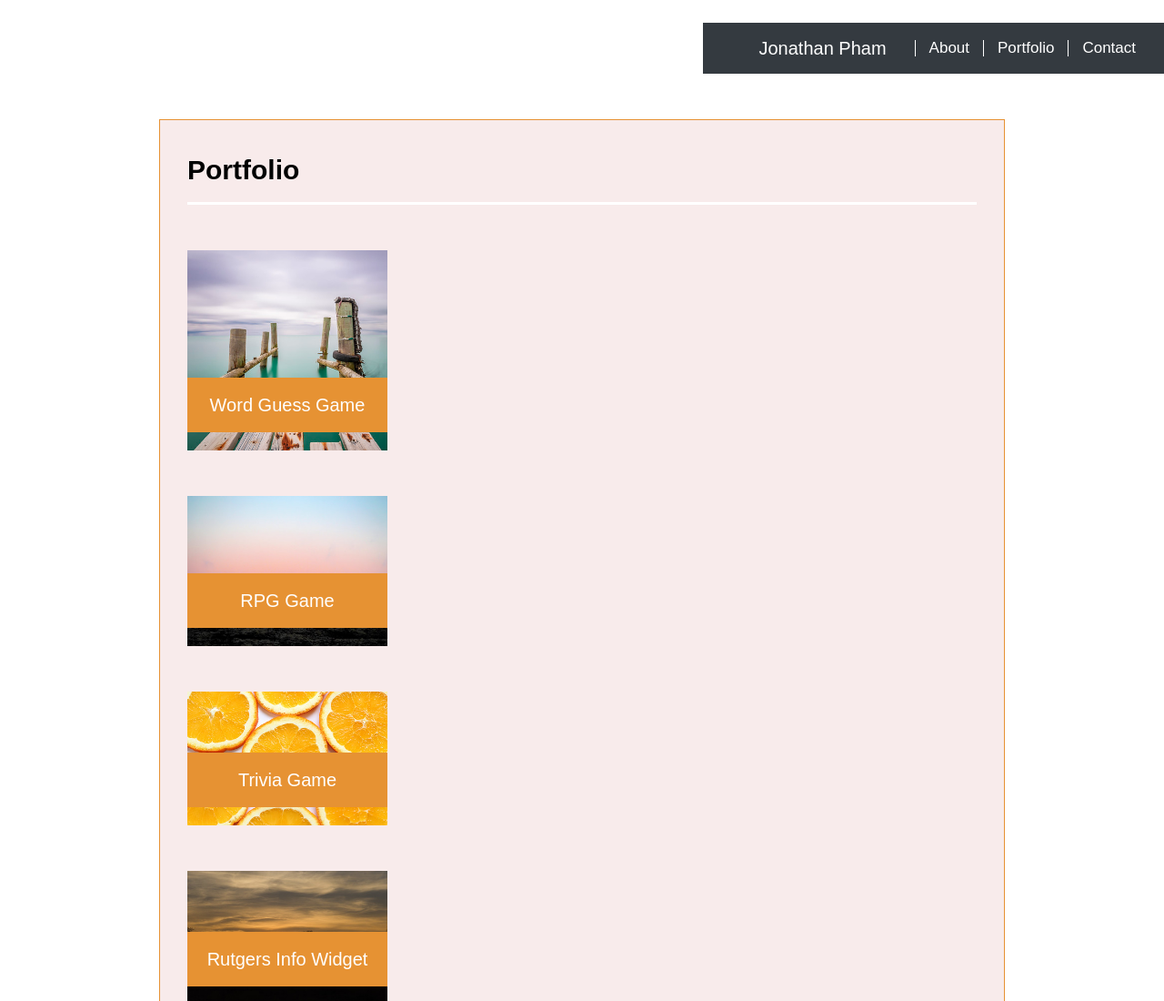
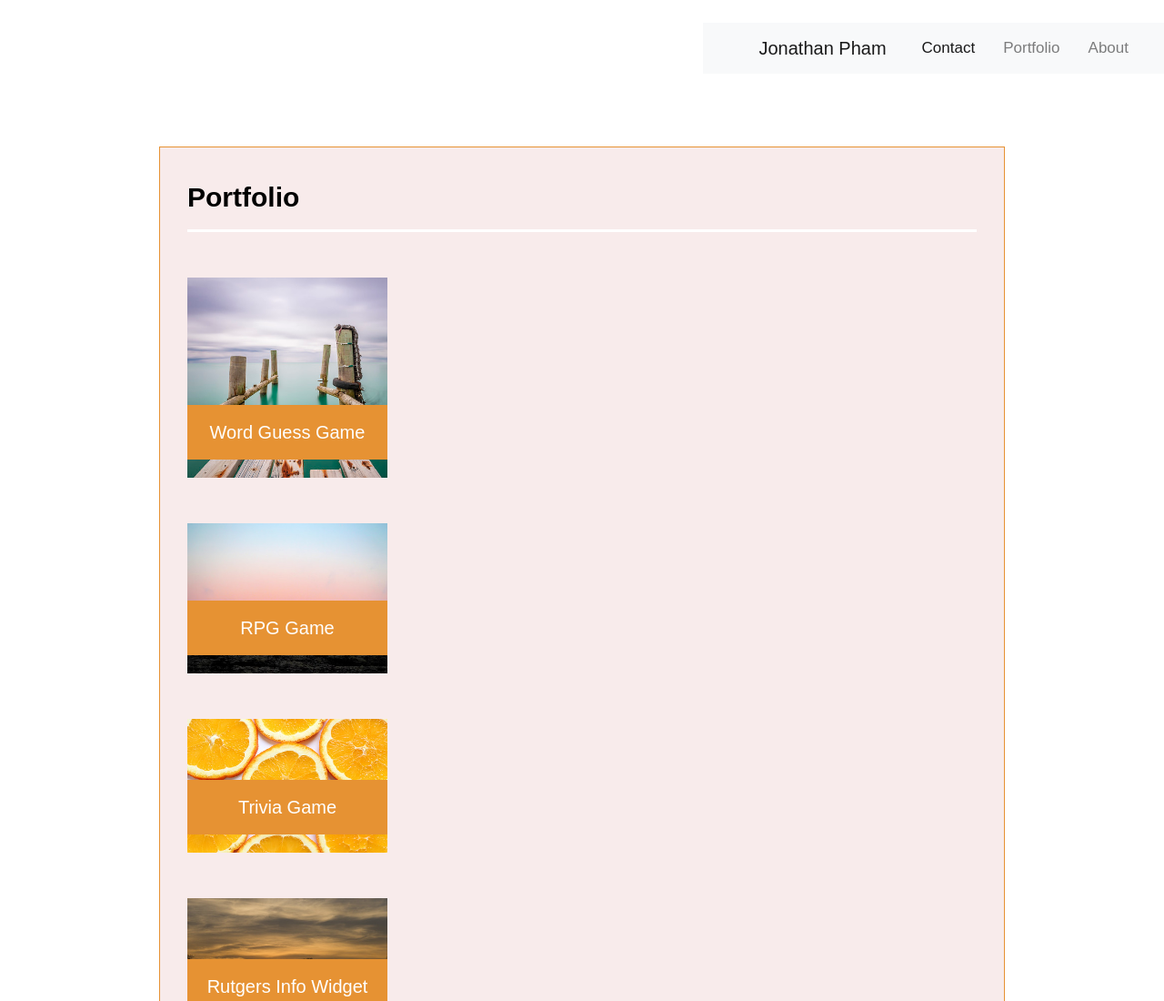
Before and after one commit to phamjonathan/Bootstrap-Portfolio, a plain HTML site: page portfolio.html in a window 1280 px wide. Shown: the top 1100 px of the page at 91% size. Drawn offline with nearby package versions, Linux system fonts and the light colour scheme.

Commit message:
Nav Bar Edit

```diff
--- a/portfolio.html
+++ b/portfolio.html
@@ -11,13 +11,40 @@
 </head>
 
 <body>
+    <nav class="navbar navbar-expand-lg navbar-light bg-light">
+        <div class="container">
+          <!-- Brand and toggle get grouped for better mobile display -->
+          <a class="navbar-brand" href="index.html" id="logo">Jonathan Pham</a>
+          <button class="navbar-toggler" type="button" data-toggle="collapse" data-target="#navbarTogglerDemo01"
+            aria-controls="navbarTogglerDemo01" aria-expanded="false" aria-label="Toggle navigation">
+            <span class="navbar-toggler-icon"></span>
+          </button>
+          <!-- Collect the nav links, forms, and other content for toggling -->
+          <div class="collapse navbar-collapse" id="navbarTogglerDemo01">
+            <ul class="navbar-nav ml-auto mt-2 mt-lg-0">
+              <li class="nav-item">
+                <a class="nav-link active" href="contact.html">Contact</a>
+              </li>
+              <li class="nav-item">
+                <a class="nav-link" href="portfolio.html">Portfolio</a>
+              </li>
+              <li class="nav-item">
+                <a class="nav-link" href="index.html">About</a>
+              </li>
+            </ul>
+          </div>
+          <!-- /.navbar-collapse -->
+        </div>
+        <!-- /.container -->
+      </nav>
+      <!-- End of navbar -->
 
-    <nav class="navbar navbar-expand-lg navbar-dark bg-dark">
+
         <div class="container">
-            <a class="navbar-brand" href="index.html" id="logo"> Jonathan Pham </a>
-            <a href="index.html"> About </a>
-            <a href="portfolio.html"> Portfolio </a>
-            <a href="contact.html"> Contact </a>
+            <a class="navbar-brand" href="index.html" id="logo">  </a>
+            <a href="index.html">  </a>
+            <a href="portfolio.html">  </a>
+            <a href="contact.html"></a>
 
     </nav>
     </div>
```
Also changed, not shown: index.html (+32 -3 lines).
